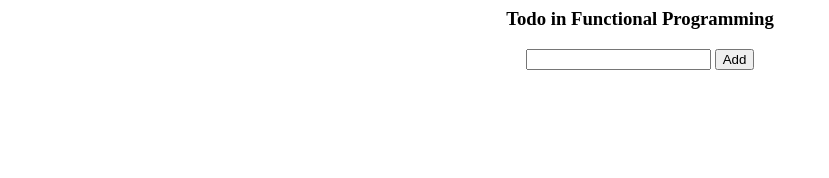
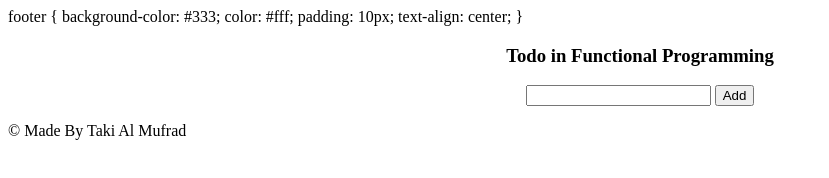
Before and after one commit to TakiAlMufrad/to-do-app, a plain HTML site: page index.html in a window 1280 px wide. Shown: the whole page, without its empty margins (0-829 px from the left). Drawn offline with Linux system fonts and the light colour scheme.

Commit message:
Update index.html

```diff
--- a/index.html
+++ b/index.html
@@ -2,7 +2,14 @@
     <head>
     <title>Todo App</title>
     </head>
-
+<styles>
+    footer {
+  background-color: #333;
+  color: #fff;
+  padding: 10px;
+  text-align: center;
+}
+</styles>
   <body><center>
     <div id="mainDiv">
       <h3>Todo in Functional Programming</h3>
@@ -16,5 +23,9 @@
 
     <script type="module" src="side-effects.js"></script>
   </center>
+
+      <footer>
+    <p>&copy; Made By Taki Al Mufrad</p>
+  </footer>
   </body>
 </html>
```
